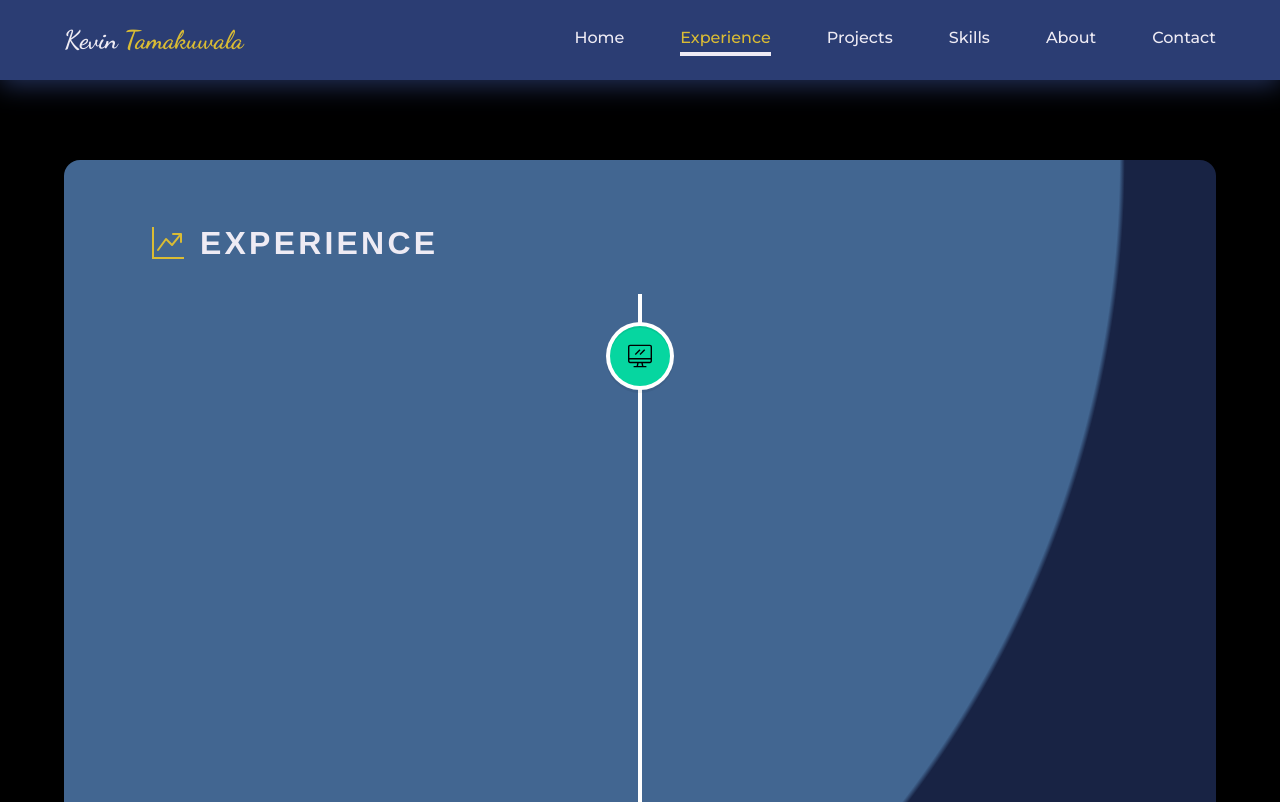
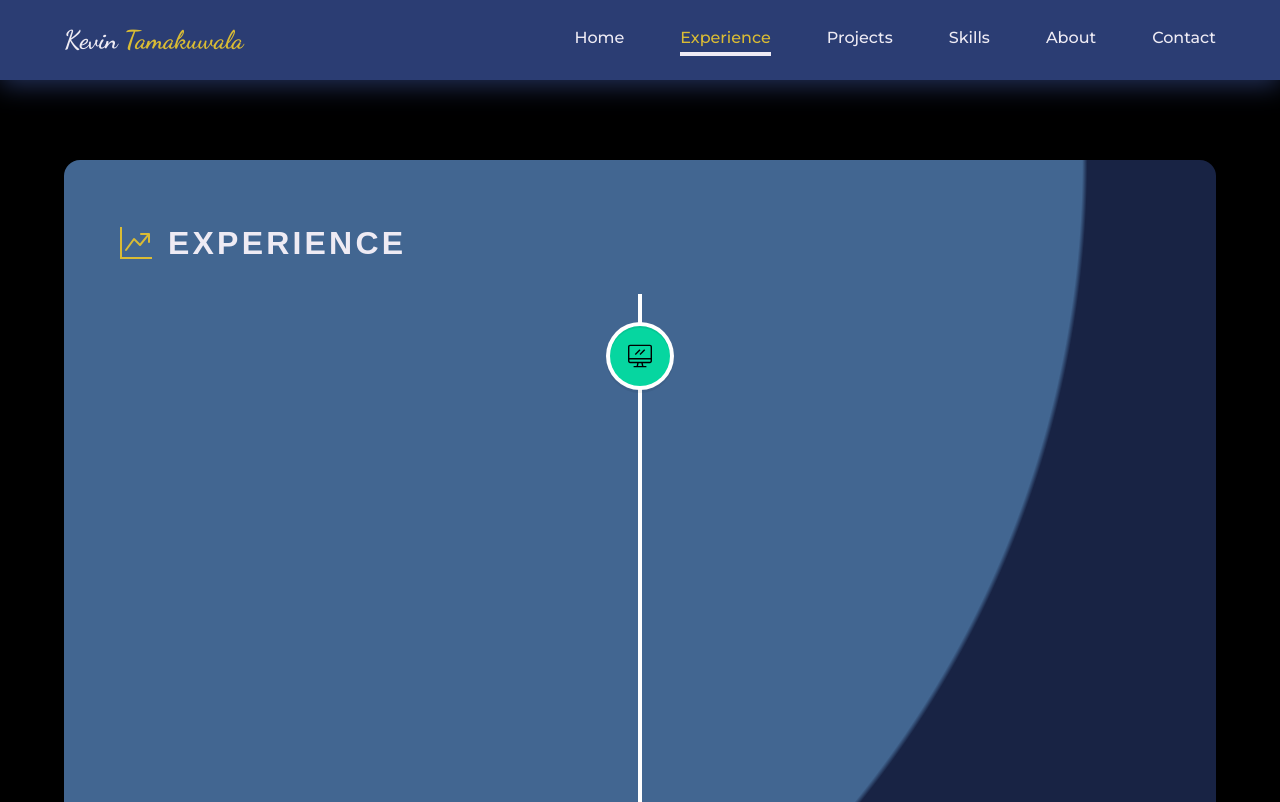
Before and after one commit to kevintamakuwala/PortFolio-Kevin, a React (Create React App) app: page /experience in a window 1280 px wide. Shown: the top 802 px of the page. Built offline with nearby package versions, Linux system fonts and the light colour scheme.

Commit message:
Experience Container Width Bug Fix

```diff
--- a/src/pages/experience/Experience.css
+++ b/src/pages/experience/Experience.css
@@ -6,7 +6,7 @@
     width: var(--container-width-lg);
     max-width: 1920px;
     border-radius: 1rem;
-    padding: 2rem;
+    padding: 2rem 0;
     margin: auto;
     margin-top: 10rem;
     background:
@@ -56,7 +56,7 @@
         0 0.4em 1.25em 0 rgba(0, 0, 0, 0.15) !important;
     padding: 2em 3em !important;
     background: var(--blue-color-300);
-    color: aliceblue
+    color: aliceblue;
 }
 
 .vertical-timeline-element-title {
--- a/src/pages/projects/projects.css
+++ b/src/pages/projects/projects.css
@@ -12,7 +12,6 @@
     margin-inline: auto;
     width: var(--container-width-lg);
     max-width: 1920px;
-
     border-radius: 1rem;
     padding: 2rem;
     margin: auto;
```
